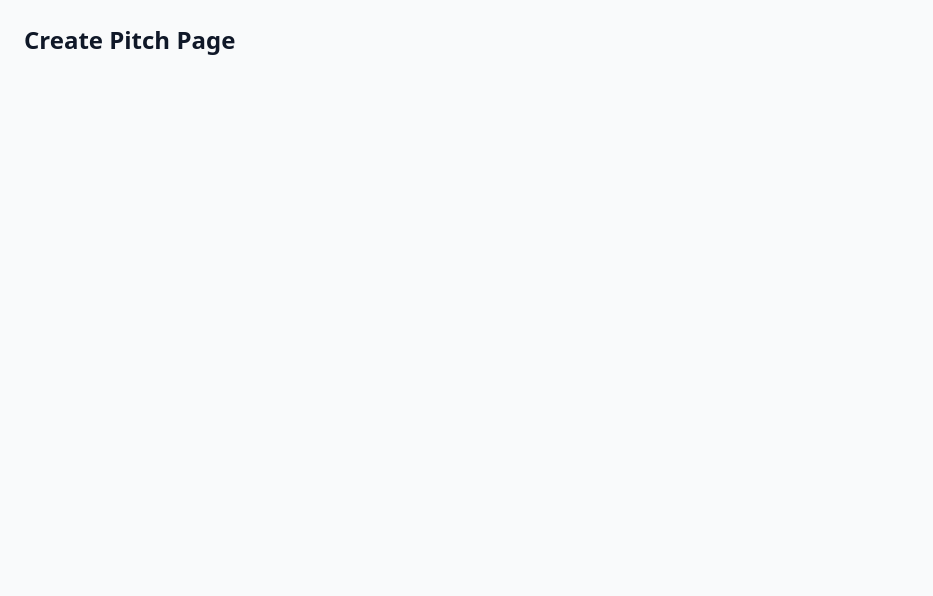
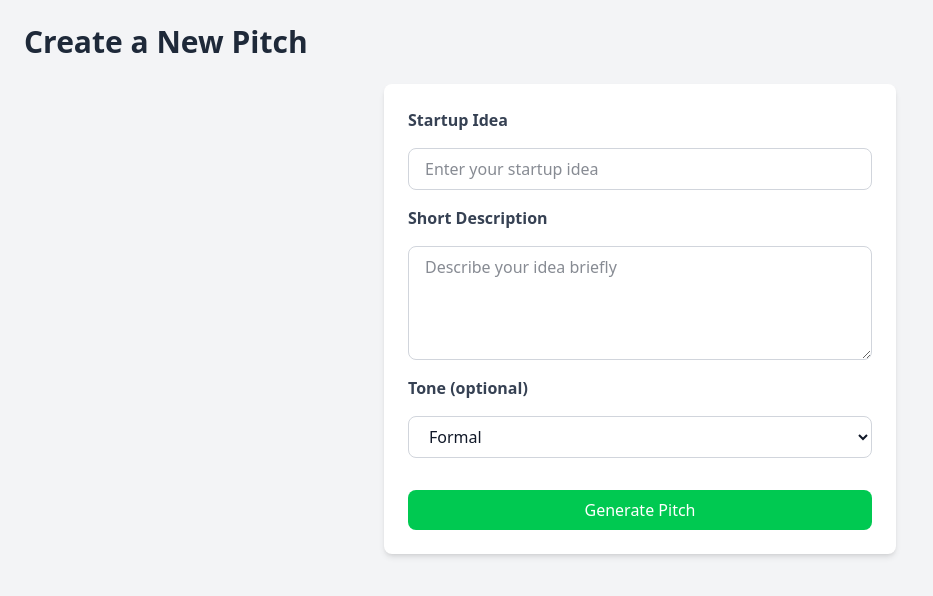
Before and after one commit to Zubain-Nadeem/SMIT-Hackathon, a React (Vite) app: page /create in a window 1280 px wide. Shown: the top 596 px of the page, without its empty margins (0-933 px from the left). Built offline with nearby package versions, Linux system fonts and the light colour scheme.

Commit message:
Dashborad and ptich page created

```diff
--- a/src/Pages/CreatePitch.jsx
+++ b/src/Pages/CreatePitch.jsx
@@ -1,11 +1,67 @@
 // src/Pages/CreatePitch.jsx
-import React from "react";
+import React, { useState } from "react";
+import { useNavigate } from "react-router-dom";
+import PitchForm from "../Components/PitchForm"; // Optional reusable form component
 
 const CreatePitch = () => {
+  const navigate = useNavigate();
+  const [idea, setIdea] = useState("");
+  const [description, setDescription] = useState("");
+  const [tone, setTone] = useState("formal"); // optional: formal/fun
+
+  const handleSubmit = (e) => {
+    e.preventDefault();
+    // For now, log the input
+    console.log({ idea, description, tone });
+    // Redirect to GeneratedPitch page (temporary)
+    navigate("/pitch/1");
+  };
+
   return (
-    <div className="p-6">
-      <h1 className="text-2xl font-bold mb-4">Create Pitch Page</h1>
-      {/* Your PitchForm component will go here later */}
+    <div className="min-h-screen bg-gray-100 p-6">
+      <h1 className="text-3xl font-bold mb-6 text-gray-800">Create a New Pitch</h1>
+
+      <form
+        onSubmit={handleSubmit}
+        className="bg-white p-6 rounded-lg shadow-md max-w-lg mx-auto flex flex-col gap-4"
+      >
+        <label className="text-gray-700 font-semibold">Startup Idea</label>
+        <input
+          type="text"
+          placeholder="Enter your startup idea"
+          value={idea}
+          onChange={(e) => setIdea(e.target.value)}
+          className="px-4 py-2 rounded-lg border border-gray-300 focus:outline-none focus:ring-2 focus:ring-blue-400"
+          required
+        />
+
+        <label className="text-gray-700 font-semibold">Short Description</label>
+        <textarea
+          placeholder="Describe your idea briefly"
+          value={description}
+          onChange={(e) => setDescription(e.target.value)}
+          className="px-4 py-2 rounded-lg border border-gray-300 focus:outline-none focus:ring-2 focus:ring-blue-400"
+          rows={4}
+          required
+        ></textarea>
+
+        <label className="text-gray-700 font-semibold">Tone (optional)</label>
+        <select
+          value={tone}
+          onChange={(e) => setTone(e.target.value)}
+          className="px-4 py-2 rounded-lg border border-gray-300 focus:outline-none focus:ring-2 focus:ring-blue-400"
+        >
+          <option value="formal">Formal</option>
+          <option value="fun">Fun</option>
+        </select>
+
+        <button
+          type="submit"
+          className="px-4 py-2 bg-green-500 text-white rounded-lg hover:bg-green-600 transition mt-4"
+        >
+          Generate Pitch
+        </button>
+      </form>
     </div>
   );
 };
--- a/src/Pages/Dashboard.jsx
+++ b/src/Pages/Dashboard.jsx
@@ -1,11 +1,39 @@
 // src/Pages/Dashboard.jsx
 import React from "react";
+import { useNavigate } from "react-router-dom";
 
 const Dashboard = () => {
+  const navigate = useNavigate();
+
+  // Placeholder pitches
+  const pitches = [
+    { id: 1, name: "MentorMate", tagline: "Guidance Meets Growth." },
+    { id: 2, name: "FoodFinder", tagline: "Discover local flavors instantly." },
+  ];
+
   return (
-    <div className="p-6">
-      <h1 className="text-2xl font-bold mb-4">Dashboard</h1>
-      <p>Saved pitches will appear here.</p>
+    <div className="min-h-screen bg-gray-100 p-6">
+      <h1 className="text-3xl font-bold mb-6 text-gray-800">Your Pitches</h1>
+
+      <button
+        onClick={() => navigate("/create")}
+        className="mb-6 px-4 py-2 bg-blue-500 text-white rounded-lg hover:bg-blue-600 transition"
+      >
+        + Create New Pitch
+      </button>
+
+      <div className="grid grid-cols-1 md:grid-cols-2 lg:grid-cols-3 gap-6">
+        {pitches.map((pitch) => (
+          <div
+            key={pitch.id}
+            className="bg-white p-4 rounded-lg shadow hover:shadow-md transition cursor-pointer"
+            onClick={() => navigate(`/pitch/${pitch.id}`)}
+          >
+            <h2 className="text-xl font-semibold text-gray-900">{pitch.name}</h2>
+            <p className="text-gray-600 mt-2">{pitch.tagline}</p>
+          </div>
+        ))}
+      </div>
     </div>
   );
 };
```
